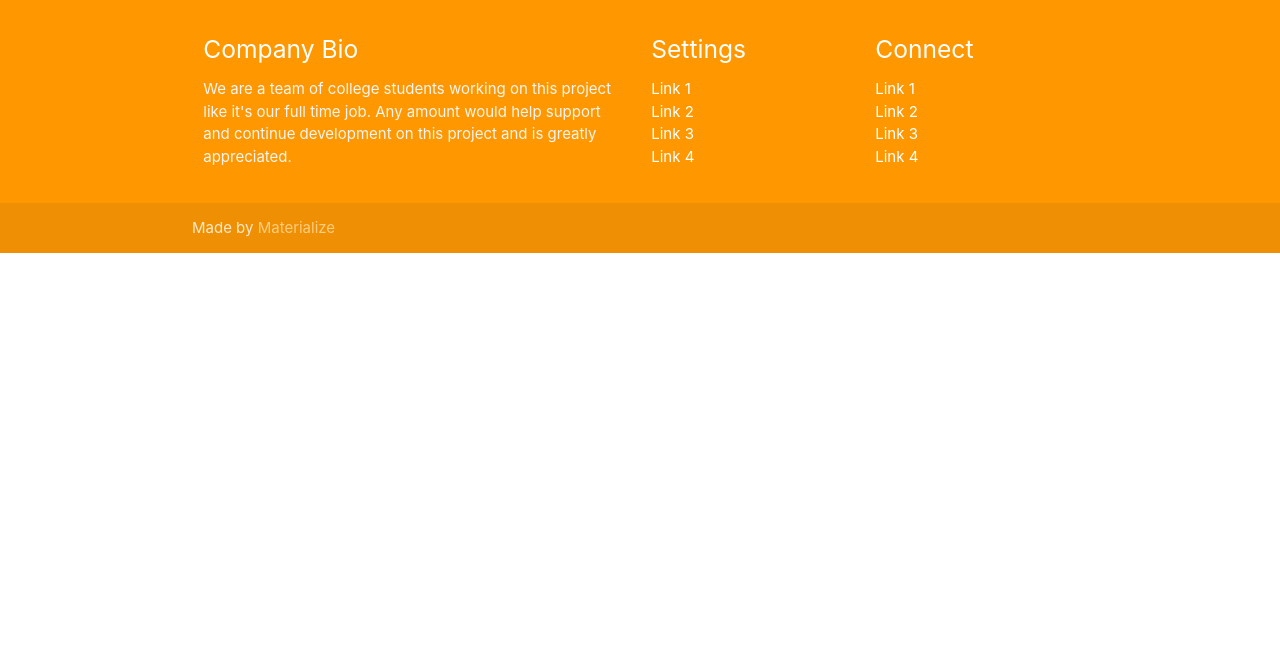
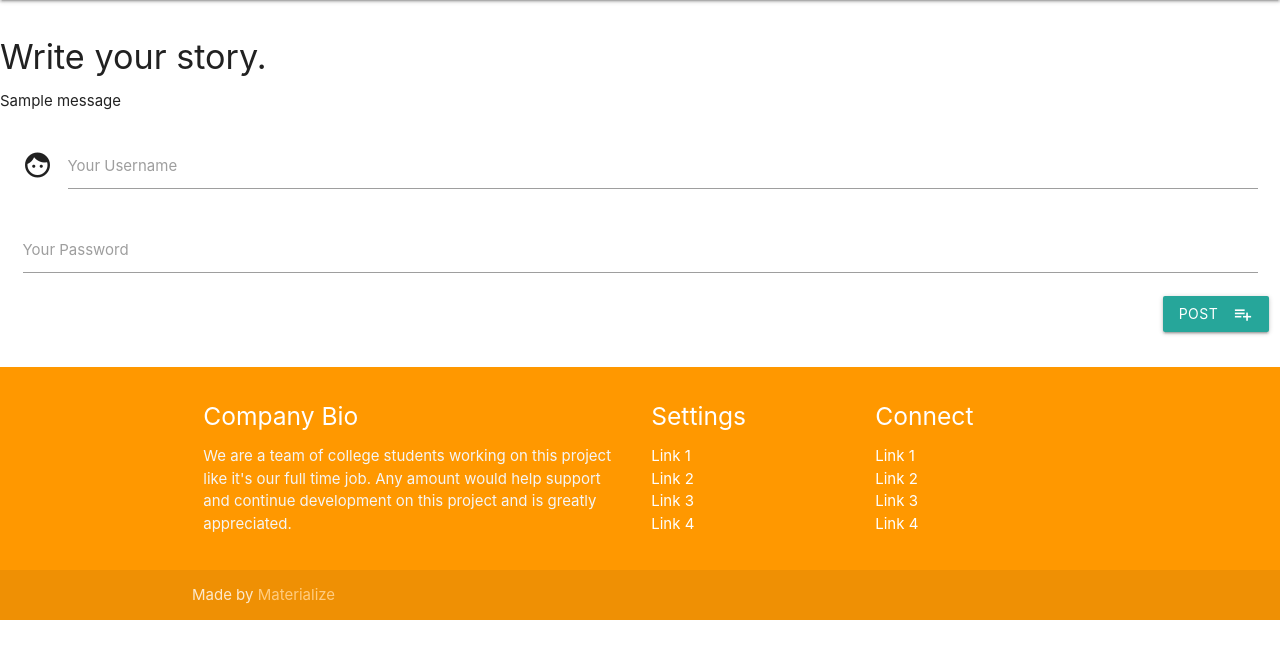
Before and after one commit to Ri-Dearg/corona-tales, a Flask app: template project/templates/login.html in a window 1280 px wide. Shown: the part 64-723 px from the top of the page. Run offline with Flask 2, Linux system fonts and the light colour scheme; the template is opened without the code that fills it: most values are stand-ins (such as "Sample title", 1, 10 or a date in 2020); one stand-in notice (Sample message) is shown; some libraries are stand-ins or nearby versions.

Commit message:
Created user login functions

```diff
--- a/project/base.py
+++ b/project/base.py
@@ -28,3 +28,9 @@ def create_story():
 
     stories.insert_one(request.form.to_dict(flat=False))
     return redirect(url_for('base.story_page'))
+
+
+@base.route('/profile')
+def profile():
+
+    return render_template("profile.html")
--- a/project/templates/login.html
+++ b/project/templates/login.html
@@ -1,4 +1,34 @@
 {% extends 'base.html' %}
 {% block content %}
 
-		{% endblock %}
+<div class="section" id="signup">
+	<h4>Write your story.</h4>
+	<div class="row">
+        {% with messages = get_flashed_messages() %}
+            {% if messages %}
+                <ul class=flashes>
+                    {% for message in messages %}
+                        <li>{{ message }}</li>
+                    {% endfor %}
+                </ul>
+            {% endif %}
+        {% endwith %}
+		<form action="{{ url_for('auth.login') }}" method="POST" class="col s12" id="login">
+			<div class="input-field validate col s12">
+				<i class="material-icons prefix">face</i>
+				<input id="username" name="username" type="text" required>
+				<label for="username">Your Username</label>
+			</div>
+			<div class="input-field validate col s12">
+				<input id="password" name="password" type="password" required>
+				<label for="password">Your Password</label>
+            </div>
+            <button id="login" class="btn waves-effect waves-light right" type="submit">Post
+                <i class="material-icons right">playlist_add</i>
+            </button>
+		</form>
+	</div>
+</div>
+
+
+{% endblock %}
```
Also changed, not shown: project/auth.py (+24 -7 lines).
